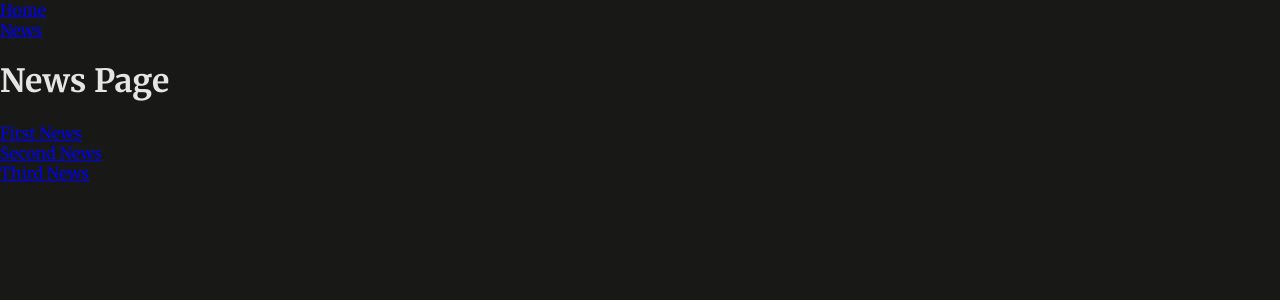
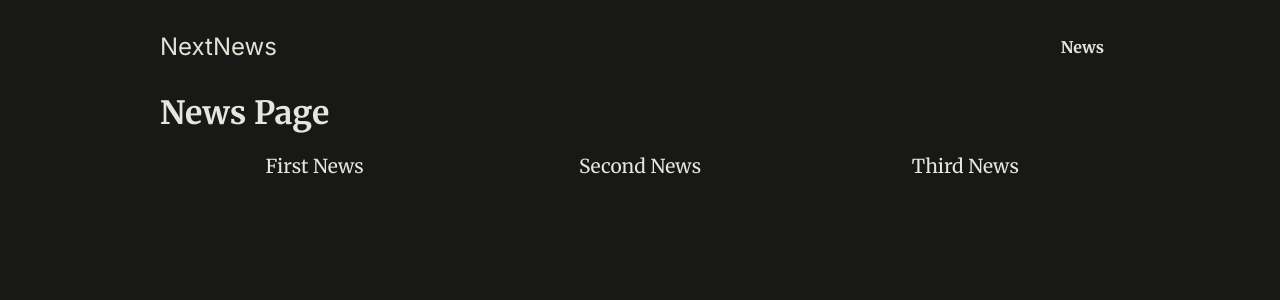
Before and after one commit to PetroGal/news-nextjs-project, a Next.js app: page /news in a window 1280 px wide. Shown: the top 300 px of the page. Built offline with nearby package versions, Linux system fonts and the light colour scheme.

Commit message:
corrected layout.js and styled news page

```diff
--- a/app/layout.js
+++ b/app/layout.js
@@ -9,8 +9,12 @@ export const metadata = {
 export default function RootLayout({ children }) {
   return (
     <html lang='en'>
-      <MainHeader />
-      <body>{children}</body>
+      <body>
+        <div id='page'>
+          <MainHeader />
+          {children}
+        </div>
+      </body>
     </html>
   )
 }
--- a/app/news/page.js
+++ b/app/news/page.js
@@ -4,7 +4,7 @@ export default function NewsPage() {
   return (
     <>
       <h1>News Page</h1>
-      <ul>
+      <ul className='news-list'>
         <li>
           <Link href='/news/first-news'>First News</Link>
         </li>
--- a/components/main-header.js
+++ b/components/main-header.js
@@ -1,16 +1,18 @@
-import Link from "next/link.js"
+import Link from "next/link"
 
 export default function MainHeader() {
   return (
-    <header>
-      <ul>
-        <li>
-          <Link href='/'>Home</Link>
-        </li>
-        <li>
-          <Link href='/news'>News</Link>
-        </li>
-      </ul>
+    <header id='main-header'>
+      <div id='logo'>
+        <Link href='/'>NextNews</Link>
+      </div>
+      <nav>
+        <ul>
+          <li>
+            <Link href='/news'>News</Link>
+          </li>
+        </ul>
+      </nav>
     </header>
   )
 }
```
